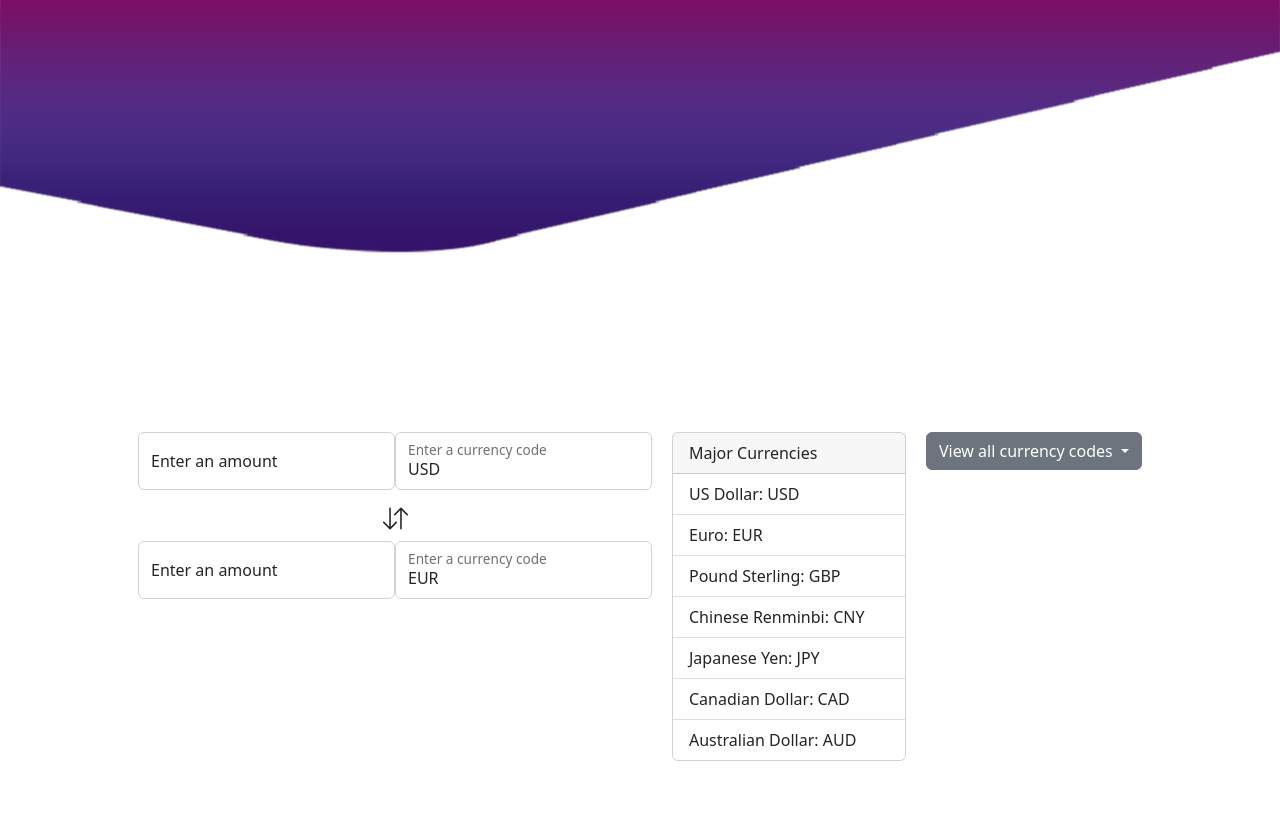
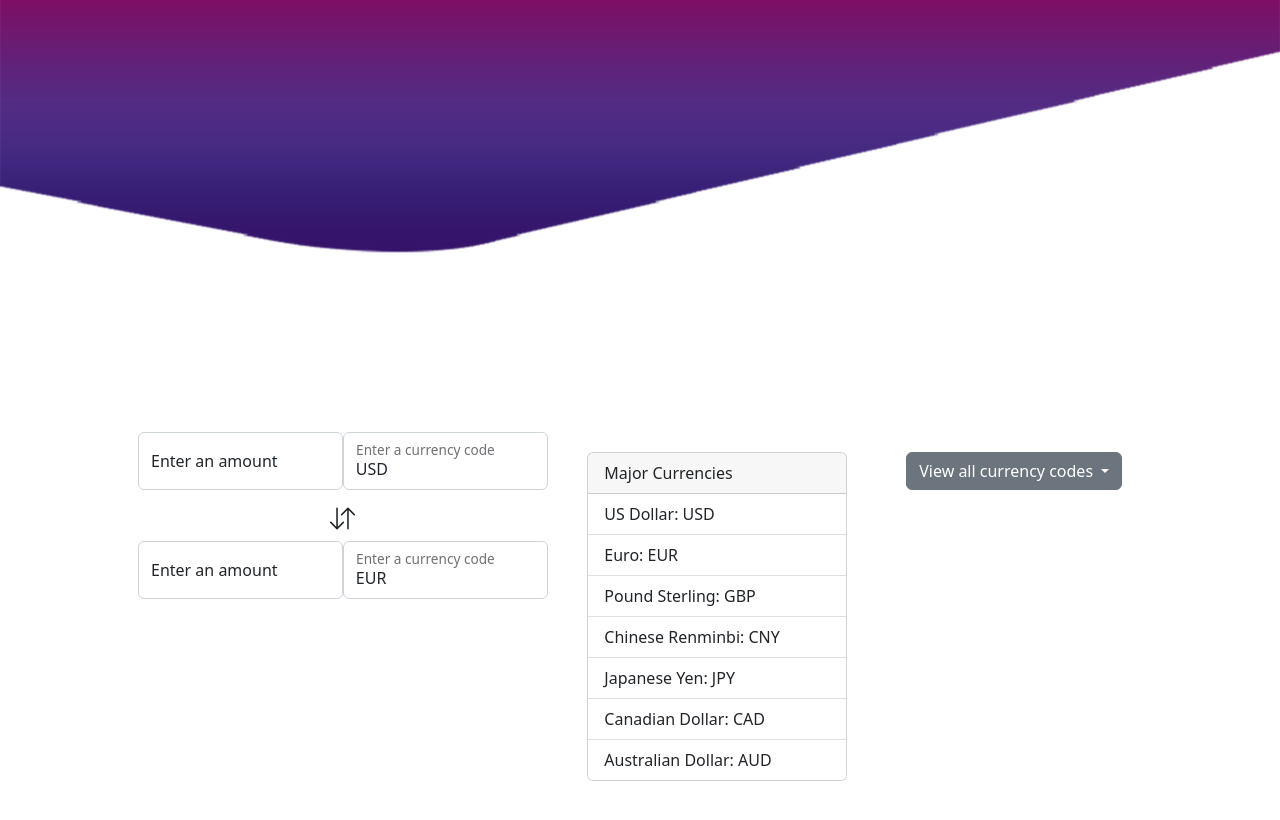
Before and after one commit to Teddyp14/Currency-Exchanger, a website built with webpack: page src/index.html in a window 1280 px wide. Shown: the part 214-1034 px from the top of the page. Built offline with nearby package versions, Linux system fonts and the light colour scheme.

Commit message:
add styling to from and error container

```diff
--- a/src/css/styles.css
+++ b/src/css/styles.css
@@ -15,11 +15,18 @@
 
 #main-info {
     float: left;
-    text-align: center;
+    /* text-align: center; */
     margin: 10px;
+    max-width: 40%;
 }
 
-#main-info svg {
+form {
+    text-align: center;
+    width: fit-content;
+}
+
+form svg {
+    display: inline-block;
     margin-bottom: 10px;
 }
 
@@ -36,11 +43,11 @@
 }
 
 .card {
-    margin: 10px;
+    margin: 5%;
 }
 
 #currencies {
-    margin: 10px;
+    margin: 5%;
 }
 
 #currency-list {
```
